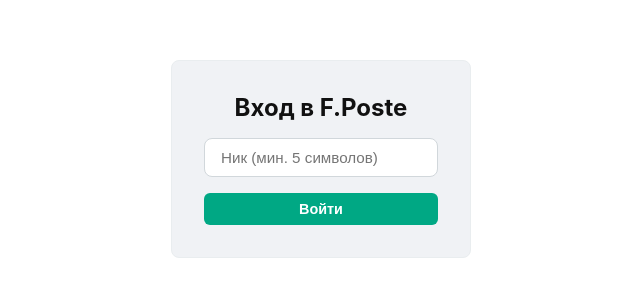
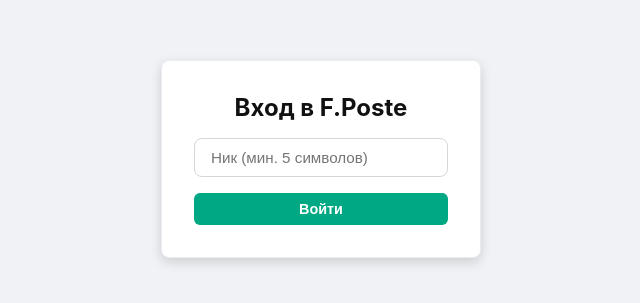
Before and after one commit to vf12776-ux/F.Poste, a React (Vite) app: page / in a window 1280 px wide. Shown: the part 241-544 px from the top of the page, without its empty margins (319-959 px from the left). Built offline with nearby package versions, Linux system fonts and the light colour scheme.

Commit message:
Update App.tsx

```diff
--- a/src/App.tsx
+++ b/src/App.tsx
@@ -411,12 +411,19 @@
     return 'other';
   };
 
-  if (!user) {
+    if (!user) {
     return (
-      <div className="app-container" style={{ justifyContent: 'center', alignItems: 'center', padding: '20px' }}>
-        <form onSubmit={handleLogin} style={{ display: 'flex', flexDirection: 'column', gap: '1rem', padding: '2rem', border: '1px solid var(--border)', borderRadius: '8px', width: '100%', maxWidth: '300px', backgroundColor: 'var(--bg-secondary)' }}>
+      <div className="login-container">
+        <form onSubmit={handleLogin} className="login-form">
           <h2 style={{ textAlign: 'center', color: 'var(--text-primary)' }}>Вход в F.Poste</h2>
-          <input type="text" placeholder="Ник (мин. 5 символов)" value={usernameInput} onChange={(e) => setUsernameInput(e.target.value)} className="input-field" disabled={isLoading} />
+          <input
+            type="text"
+            placeholder="Ник (мин. 5 символов)"
+            value={usernameInput}
+            onChange={(e) => setUsernameInput(e.target.value)}
+            className="input-field"
+            disabled={isLoading}
+          />
           <button type="submit" disabled={isLoading} className="btn btn-primary">
             {isLoading ? 'Вход...' : 'Войти'}
           </button>
```
